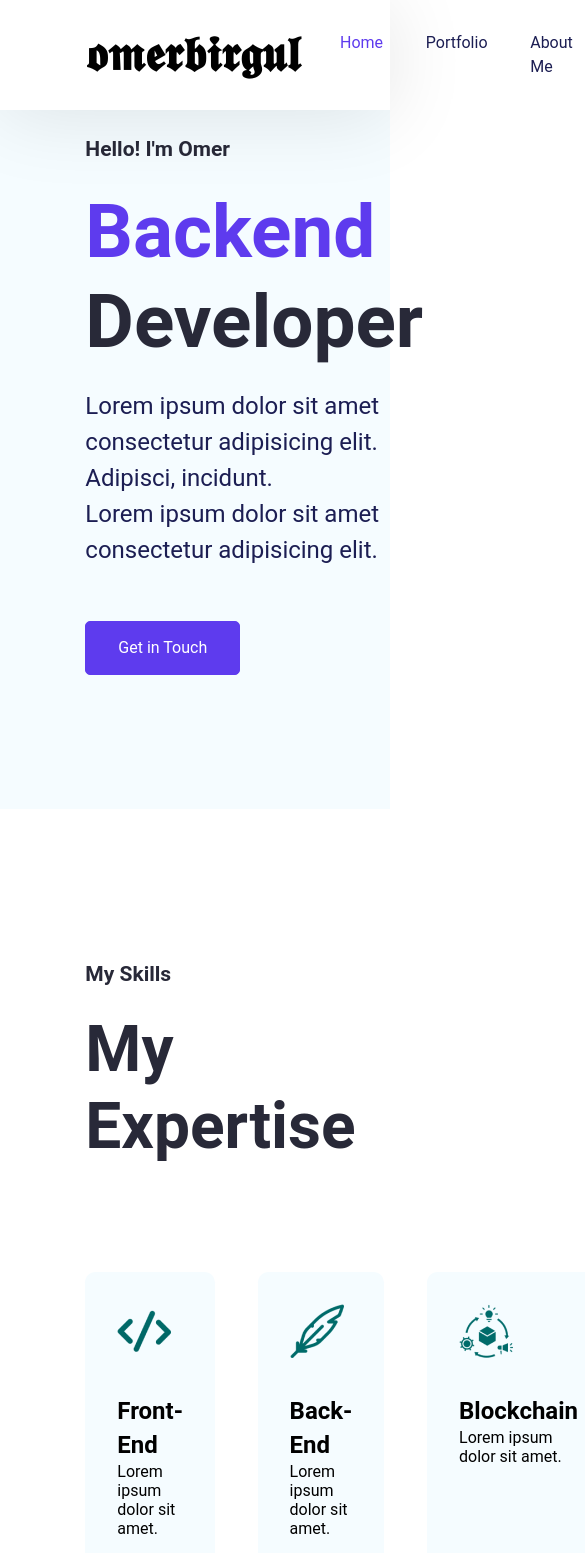
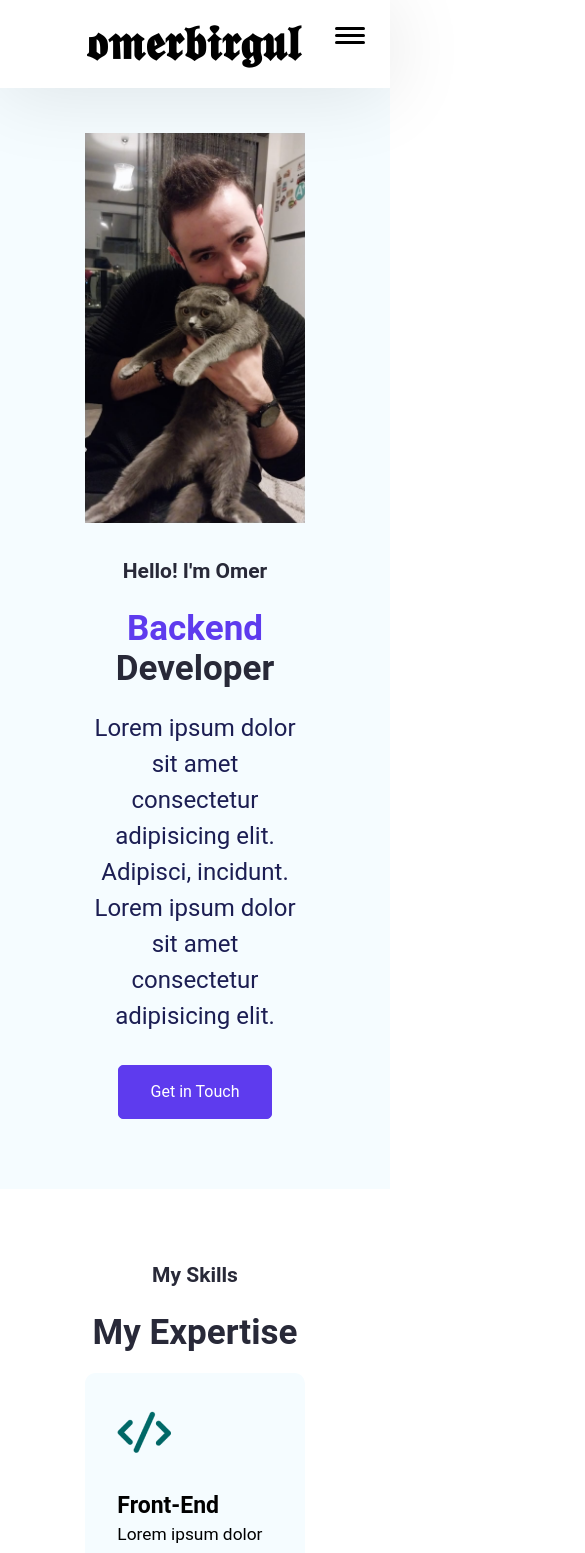
Before and after one commit to omerbirgul/omerbirgul.github.io, a React (Create React App) app: page / in a window 390 px wide. Shown: the top 1553 px of the page, 585 px wide, since content can reach past the window. Built offline with nearby package versions, Linux system fonts and the light colour scheme.

Commit message:
responsive design

```diff
--- a/src/App.css
+++ b/src/App.css
@@ -477,3 +477,249 @@ input[type="checkbox"] {
   transform: translatey(-0.075em);
 }
 /* Contact End */
+
+/* Footer Style Starts */
+
+.footer-container {
+  display: flex;
+  padding: 106.667px 85.333px;
+  flex-direction: column;
+  align-items: flex-start;
+  background: var(--bg-shade);
+  align-items: center;
+  align-self: stretch;
+}
+.footer-link-container {
+  display: flex;
+  justify-content: space-between;
+  align-items: center;
+  align-self: stretch;
+}
+.footer-items > ul {
+  list-style: none;
+  display: flex;
+  align-items: flex-start;
+  gap: 42.667px;
+  text-decoration: none;
+}
+.footer-items ul > li > a {
+  text-decoration: none;
+}
+.footer-social-icon > ul {
+  list-style: none;
+  display: flex;
+  justify-content: flex-end;
+  align-items: center;
+  gap: 16px;
+  flex-shrink: 0;
+  text-decoration: none;
+}
+.divider {
+  margin: 106px 0 42.67px;
+  height: 1.333px;
+  width: 100%;
+  background: rgba(40, 41, 56, 0.55);
+}
+.footer-content-container {
+  display: flex;
+  justify-content: space-between;
+  align-items: center;
+  align-self: stretch;
+}
+.footer-content {
+  color: var(--black);
+  font-size: 18.667px;
+  font-weight: 400;
+  line-height: 28px;
+}
+
+/* Footer Style Ends */
+
+
+
+/* Responsive Screens */
+@media only screen and (max-width: 1800px) {
+  .hero-section-title {
+    font-size: 68px;
+    line-height: 70px;
+  }
+  .skills-section-title {
+    font-size: 28px;
+    line-height: 40px;
+  }
+}
+
+@media only screen and (max-width: 1600px) {
+  .skills-section-heading {
+    font-size: 54px;
+    line-height: 70px;
+  }
+  .skills-section-container {
+    gap: 16px;
+  }
+  .skills-section-card {
+    gap: 28px;
+  }
+  .skills-section-card-content {
+    gap: 20px;
+  }
+  .skills-section-title {
+    font-size: 23px;
+    line-height: 30px;
+  }
+  .skills-section-description {
+    font-size: 17.333px;
+    line-height: 27px;
+  }
+}
+
+@media only screen and (max-width: 1200px) {
+  .btn-outline-primary {
+    display: none;
+  }
+  .hero-section {
+    display: flex;
+    flex-direction: column-reverse;
+    padding-bottom: 70px;
+  }
+  .hero-section-title,
+  .hero-section-description,
+  .footer-content {
+    text-align: center;
+  }
+  .skills-section-container,
+  .about-section,
+  .portfolio-section-container,
+  .portfolio-container-box,
+  .footer-link-container,
+  .footer-items > ul,
+  .footer-content-container {
+    display: flex;
+    flex-direction: column;
+  }
+  .skills-section,
+  .portfolio-container,
+  .hero-section-content,
+  .hero-section-content-box {
+    align-items: center;
+  }
+  .portfolio-container-box {
+    gap: 30px;
+  }
+  .skills-section,
+  .testimonial-section,
+  .contact-section,
+  .footer-container {
+    gap: 20px;
+    padding-top: 70px;
+    padding-bottom: 70px;
+  }
+  .about-section {
+    gap: 20px;
+    padding-top: 0;
+    padding-bottom: 0;
+  }
+  .testimonial-section-card {
+    padding: 25px;
+  }
+  .hero-section-title,
+  .skills-section-heading,
+  .sections-heading {
+    font-size: 35px;
+    line-height: 40px;
+  }
+  .hero-section-content-box {
+    gap: 10px;
+  }
+  .contact-form-container {
+    width: 100%;
+  }
+  .container {
+    display: flex;
+    flex-direction: column;
+    gap: 10px;
+  }
+  .footer-social-icon > ul,
+  .footer-items > ul {
+    padding: 0;
+    align-items: center;
+  }
+  .divider {
+    margin: 20px;
+  }
+}
+
+/* Hamburger menu  */
+
+.nav_hamburger {
+  display: none;
+  width: 1.875rem;
+  height: 1.313rem;
+  flex-direction: column;
+  justify-content: space-around;
+  position: absolute;
+  top: 25px;
+  right: 25px;
+}
+
+.nav_hamburger_line {
+  display: block;
+  height: 0.188rem;
+  width: 100%;
+  background-color: #000000;
+  border-radius: 0.625rem;
+  transition: all ease-in-out 0.2s;
+}
+
+@media screen and (max-width: 1200px) {
+  .nav_hamburger {
+    display: flex;
+    z-index: 200;
+  }
+  .navbar-items {
+    display: flex;
+  }
+  .navbar-items {
+    position: absolute;
+    display: flex;
+    align-items: center;
+    justify-content: center;
+    background-color: rgba(255, 255, 255);
+    top: -20rem;
+    left: 0;
+    width: 100%;
+    transition: all ease-in-out 0.4s;
+  }
+  .navbar-items ul {
+    flex-direction: column;
+    align-items: center;
+    width: 100%;
+    padding: 3rem 0 0.6rem;
+    z-index: -100;
+  }
+  .navbar-items ul li {
+    text-align: center;
+  }
+  .navbar-items ul li a {
+    padding: 0.5rem;
+  }
+  .navbar-items {
+    z-index: -1000;
+  }
+  .navbar-items.active {
+    top: 30px;
+  }
+  .nav_hamburger.active :nth-child(1) {
+    transform: rotate(45deg) translate(0.45rem, 0.1875rem);
+  }
+
+  .nav_hamburger.active :nth-child(2) {
+    opacity: 0;
+  }
+
+  .nav_hamburger.active :nth-child(3) {
+    transform: rotate(-45deg) translate(0.45rem, -0.1875rem);
+  }
+}
+
+/* Responsive Screens Ends*/
--- a/src/Pages/Home/Footer.jsx
+++ b/src/Pages/Home/Footer.jsx
@@ -3,16 +3,16 @@ import React from "react";
 
 function Footer() {
   return (
-    <footer className="footer--container">
-      <div className="footer--link--container">
+    <footer className="footer-container">
+      <div className="footer-link-container">
         <div>
           <img src="./img/logo.svg" alt="Logoipsum" />
         </div>
-        <div className="footer--items">
+        <div className="footer-items">
           <ul>
             <li>
               <Link
-                activeClass="navbar--active-content"
+                activeClass="navbar-active-content"
                 spy={true}
                 smooth={true}
                 offset={-70}
@@ -25,12 +25,12 @@ function Footer() {
             </li>
             <li>
               <Link
-                activeClass="navbar--active-content"
+                activeClass="navbar-active-content"
                 spy={true}
                 smooth={true}
                 offset={-70}
                 duration={500}
-                to="MyPortfolio"
+                to="myPortfolio"
                 className="text-md"
               >
                 Portfolio
@@ -38,12 +38,12 @@ function Footer() {
             </li>
             <li>
               <Link
-                activeClass="navbar--active-content"
+                activeClass="navbar-active-content"
                 spy={true}
                 smooth={true}
                 offset={-70}
                 duration={500}
-                to="AboutMe"
+                to="aboutMe"
                 className="text-md"
               >
                 About Me
@@ -51,59 +51,43 @@ function Footer() {
             </li>
             <li>
               <Link
-                activeClass="navbar--active-content"
+                activeClass="navbar-active-content"
                 spy={true}
                 smooth={true}
                 offset={-70}
                 duration={500}
-                to="Contact"
+                to="contact"
                 className="text-md"
               >
                 Contact
               </Link>
             </li>
-            <li>
-              <Link
-                activeClass="navbar--active-content"
-                spy={true}
-                smooth={true}
-                offset={-70}
-                duration={500}
-                to="testimonial"
-                className="text-md"
-              >
-                Testimonials
-              </Link>
-            </li>
           </ul>
         </div>
-        <div className="footer--social--icon">
+        <div className="footer-social-icon">
           <ul>
             <li>
               <a
-                href="https://www.facebook.com/"
-                className="navbar--content"
+                href="https://github.com/omerbirgul"
+                className="navbar-content"
                 target="_blank"
                 rel="noreferrer"
               >
                 <svg
-                  xmlns="http://www.w3.org/2000/svg"
-                  width="32"
-                  height="32"
-                  viewBox="0 0 33 33"
-                  fill="none"
-                >
-                  <path
-                    d="M22.6667 8.65479H18.6667C17.9303 8.65479 17.3333 9.25175 17.3333 9.98812V13.9881H22.6667C22.8183 13.9848 22.9621 14.0553 23.0523 14.1773C23.1424 14.2993 23.1677 14.4575 23.12 14.6015L22.1333 17.5348C22.0424 17.804 21.7908 17.986 21.5067 17.9881H17.3333V27.9881C17.3333 28.3563 17.0348 28.6548 16.6667 28.6548H13.3333C12.9651 28.6548 12.6667 28.3563 12.6667 27.9881V17.9881H10.6667C10.2985 17.9881 10 17.6896 10 17.3215V14.6548C10 14.2867 10.2985 13.9881 10.6667 13.9881H12.6667V9.98812C12.6667 7.0426 15.0545 4.65479 18 4.65479H22.6667C23.0348 4.65479 23.3333 4.95327 23.3333 5.32145V7.98812C23.3333 8.35631 23.0348 8.65479 22.6667 8.65479Z"
-                    fill="black"
-                  />
-                </svg>
+                            xmlns="http://www.w3.org/2000/svg"
+                            width="32"
+                            height="32"
+                            viewBox="0 0 24 24"
+                            fill="currentColor"
+                        >
+                            <path d="M12 0C5.373 0 0 5.373 0 12c0 5.302 3.438 9.8 8.207 11.387.6.113.793-.26.793-.577v-2.234c-3.338.726-4.042-1.61-4.042-1.61-.546-1.387-1.333-1.756-1.333-1.756-1.09-.745.083-.729.083-.729 1.205.084 1.84 1.237 1.84 1.237 1.07 1.835 2.807 1.305 3.492.998.108-.775.418-1.305.761-1.604-2.665-.304-5.466-1.332-5.466-5.93 0-1.31.469-2.382 1.236-3.221-.124-.303-.536-1.526.117-3.176 0 0 1.01-.323 3.31 1.23.96-.267 1.98-.399 3-.405 1.02.006 2.04.138 3 .405 2.297-1.553 3.307-1.23 3.307-1.23.656 1.65.244 2.873.12 3.176.77.839 1.235 1.911 1.235 3.221 0 4.609-2.807 5.624-5.479 5.92.43.37.823 1.102.823 2.222v3.293c0 .32.192.694.8.576C20.565 21.798 24 17.302 24 12c0-6.627-5.373-12-12-12z" />
+                        </svg>
               </a>
             </li>
             <li>
               <a
-                href="https://www.instagram.com/"
-                className="navbar--content"
+                href="https://www.instagram.com/omerbirgulll/"
+                className="navbar-content"
                 target="_blank"
                 rel="noreferrer"
               >
@@ -125,8 +109,8 @@ function Footer() {
             </li>
             <li>
               <a
-                href="https://www.twitter.com/"
-                className="navbar--content"
+                href="https://x.com/omerbirgull"
+                className="navbar-content"
                 target="_blank"
                 rel="noreferrer"
               >
@@ -146,8 +130,8 @@ function Footer() {
             </li>
             <li>
               <a
-                href="https://www.linkedin.com/"
-                className="navbar--content"
+                href="www.linkedin.com/in/omerbirgul"
+                className="navbar-content"
                 target="_blank"
                 rel="noreferrer"
               >
@@ -171,51 +155,8 @@ function Footer() {
         </div>
       </div>
       <hr className="divider" />
-      <div className="footer--content--container">
-        <p className="footer--content">Made with 💖 by John</p>
-        <div className="footer--social--icon">
-          <ul>
-            <li>
-              <Link
-                activeClass="navbar--active-content"
-                spy={true}
-                smooth={true}
-                offset={-70}
-                duration={500}
-                to="Privacy_Policy"
-                className="text-sm"
-              >
-                Privacy Policy
-              </Link>
-            </li>
-            <li>
-              <Link
-                activeClass="navbar--active-content"
-                spy={true}
-                smooth={true}
-                offset={-70}
-                duration={500}
-                to="Terms_of_Service"
-                className="text-sm"
-              >
-                Terms of Service
-              </Link>
-            </li>
-            <li>
-              <Link
-                activeClass="navbar--active-content"
-                spy={true}
-                smooth={true}
-                offset={-70}
-                duration={500}
-                to="Cookies_Settings"
-                className="text-sm"
-              >
-                Cookies Settings
-              </Link>
-            </li>
-          </ul>
-        </div>
+      <div className="footer-content-container">
+        <p className="footer-content">Made by by Ömer Faruk Birgül</p>
       </div>
     </footer>
   );
--- a/src/Pages/Home/Navbar.jsx
+++ b/src/Pages/Home/Navbar.jsx
@@ -36,80 +36,76 @@ const Navbar = () => {
     return (
         <nav className={`navbar ${navActive ? "active" : ""}`}>
           <div>
-                {/* <img id="navbarLogo" src="./img/logo.png" alt="" /> */}
           <h2>𝖔𝖒𝖊𝖗𝖇𝖎𝖗𝖌𝖚𝖑</h2>
-
           </div>
-            <a href="" className={`nav_hamburger ${navActive ? "active" : ""}`} onClick={toggleNav}>
+          <a
+            className={`nav_hamburger ${navActive ? "active" : ""}`}
+            onClick={toggleNav}
+          >
             <span className="nav_hamburger_line"></span>
             <span className="nav_hamburger_line"></span>
             <span className="nav_hamburger_line"></span>
           </a>
-
           <div className={`navbar-items ${navActive ? "active" : ""}`}>
             <ul>
               <li>
                 <Link
-                            onClick={closeMenu} activeClass="navbar-active-content"
+                  onClick={closeMenu}
+                  activeClass="navbar-active-content"
                   spy={true}
                   smooth={true}
                   offset={-70}
                   duration={500}
                   to="heroSection"
                   className="navbar-content"
-                        >Home
+                >
+                  Home
                 </Link>
               </li>
 
               <li>
                 <Link
-                            onClick={closeMenu} activeClass="navbar-active-content"
+                  onClick={closeMenu}
+                  activeClass="navbar-active-content"
                   spy={true}
                   smooth={true}
                   offset={-70}
                   duration={500}
-                            to="MyPortfolio"
+                  to="aboutMe"
                   className="navbar-content"
-                        >Portfolio
+                >
+                  About Me
                 </Link>
               </li>
 
               <li>
                 <Link
-                            onClick={closeMenu} activeClass="navbar-active-content"
+                  onClick={closeMenu}
+                  activeClass="navbar-active-content"
                   spy={true}
                   smooth={true}
                   offset={-70}
                   duration={500}
-                            to="AboutMe"
+                  to="myPortfolio"
                   className="navbar-content"
-                        >About Me
+                >
+                  Portfolio
                 </Link>
               </li>
-
-                    <li>
+            </ul>
+          </div>
           <Link
-                            onClick={closeMenu} activeClass="navbar-active-content"
+            onClick={closeMenu}
+            activeClass="navbar-active-content"
             spy={true}
             smooth={true}
             offset={-70}
             duration={500}
-                            to="Testimonials"
-                            className="navbar-content"
-                        >Testimonials
+            to="contact"
+            className="btn btn-outline-primary"
+          >
+            Contact Me
           </Link>
-                    </li>
-                </ul>
-            </div>
-
-            <Link
-                onClick={closeMenu} activeClass="navbar-active-content"
-                spy={true}
-                smooth={true}
-                offset={-70}
-                duration={500}
-                to="Contact"
-                className="btn btn-outline-primary">Contact Me</Link>
         </nav>
       );
 }
```
Lines whose indentation alone changed are shown as unchanged.
